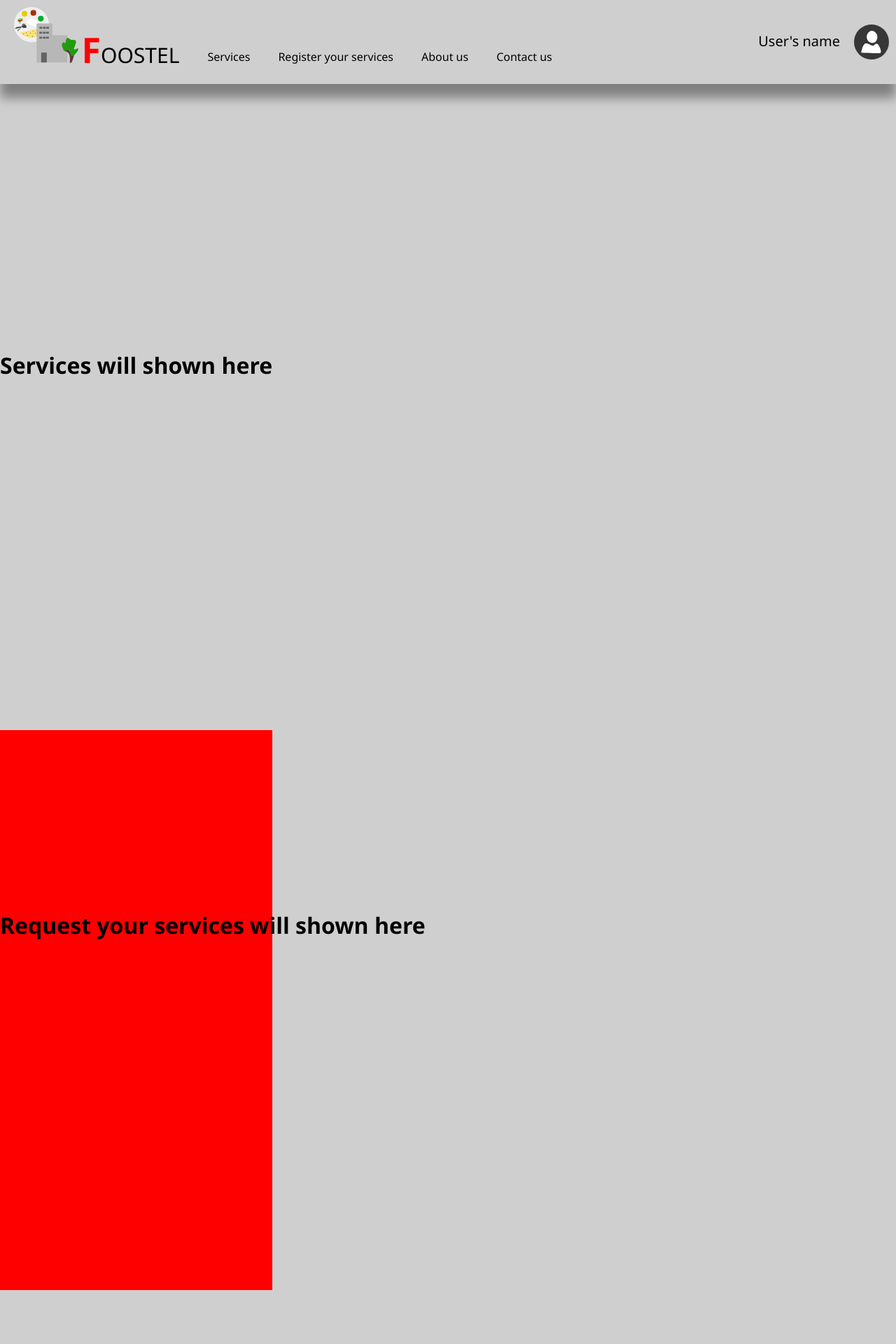
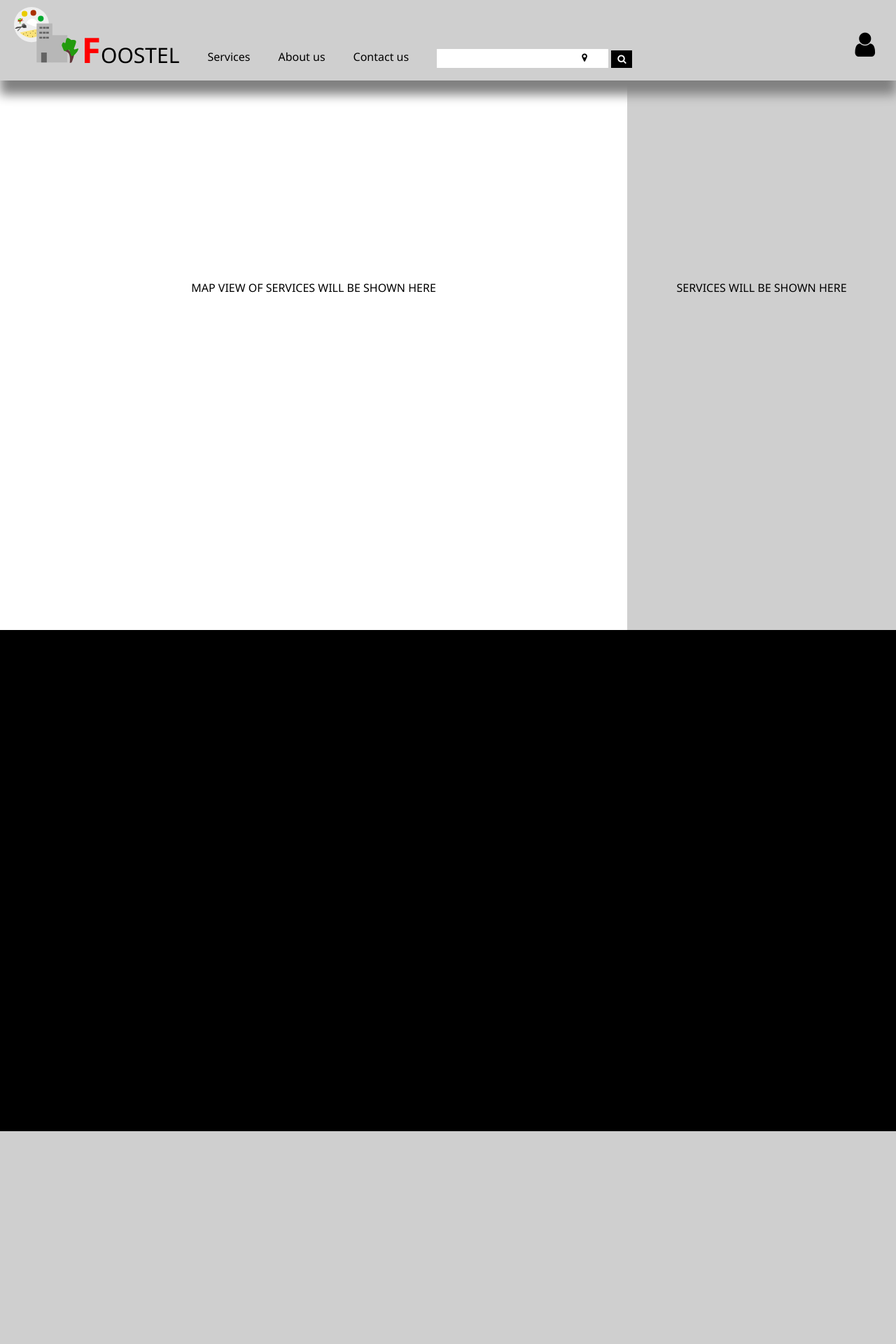
Before and after one commit to Foostel/oasystem, a PHP site: page /user-home.php in a window 1280 px wide. Shown: the top 1920 px of the page at 70% size. After the commit the page ends 1616 px from the top, so only its background shows below. Run offline with PHP 8.4, Linux system fonts and the light colour scheme.

Commit message:
new pages

```diff
--- a/About-us.php
+++ b/About-us.php
@@ -1,3 +1,3 @@
-<div style="position: absolute;">
-	<h1 style="margin-top: 500px;">About us will shown here</h1>
+<div style="color:white;" id="About-us">
+	<center><p style="color: white;">ABOUT US WILL BE SHOWN HERE</p>	</center>
 </div>
--- a/header.php
+++ b/header.php
@@ -8,5 +8,5 @@
                 <a  onclick="if(!h){toggle('pop-up');}" href="page.php#RYS">Register your services</a>
                 <a  onclick="if(!h){toggle('pop-up');}" href="page.php#About-us">About us</a>
                 <a  onclick="if(!h){toggle('pop-up');}" href="page.php#Contact-us">Contact us</a>
-                <span id="signin" ><a onclick ="toggle('pop-up');" >Sign in <img src="user-logo.svg" style="position:relative; top:15px;height: 40px;"></a></span>
+                <span style="position:fixed;right: 30px; font-weight: 600;" id="signin" ><a onclick ="toggle('pop-up');" >Sign in</a></span>
             </div>
--- a/on-db.php
+++ b/on-db.php
@@ -10,9 +10,7 @@
         echo"<script type='text/javascript'> alert('You are verified');
         window.location='user-home.php';
         </script>";
-
         #here all the user information will feeded into database
-
     }
     else{
     echo "Not verified";
--- /dev/null
+++ b/services-map.php
@@ -0,0 +1,3 @@
+<div style="position: absolute; background-color: white" id="MAP-VIEW">
+	<center><p style="margin-top: 300px;">MAP VIEW OF SERVICES WILL BE SHOWN HERE</p></center>
+</div>
--- a/services.php
+++ b/services.php
@@ -1,4 +1,3 @@
-<div style="position: absolute;">
-	<h1 style="margin-top: 500px;">Services will shown here</h1>
-	<div style="height: 100vh; margin-top: 500px; background-color: red;"></div>
+<div style="" id="Services">
+	<center><p style="margin-top: 300px;">SERVICES WILL BE SHOWN HERE</p></center>
 </div>
--- /dev/null
+++ b/side-panel.php
@@ -0,0 +1,12 @@
+<div class="user-info">
+	<?php
+		//code to retrive user profile using session veriable index 'userID'
+		$user_pp = 'user-logo.png';
+		$user_name='User name';
+		echo "<img style='height:70px; border:solid red; border-radius:50%;' src='$user_pp'><p style='margin-top:0px; font-weight:600;'>$user_name</p>";
+
+	?>
+	<a href="" style="display:inline-block;font-size: 15px; margin-top: 10px;">Edit profile <i class="fa fa-angle-right" aria-hidden="true"></i></a>
+	<a href="" style="display:inline-block;font-size: 15px; margin-top: 10px;">Settings <i class="fa fa-cog" aria-hidden="true"></i></a>
+	<button class="btn" style="width: 100px;margin-top: 100px;">Sign out </button>
+</div>
--- a/style.css
+++ b/style.css
@@ -1,5 +1,4 @@
 html{
-    overflow: hidden;
  scroll-behavior: smooth;
 }
 body{
@@ -15,9 +14,21 @@
     height: 100vh;
     background-color: #CFCFCF;
 }
+#MAP-VIEW{
+    background-color: white;
+    height: 100vh;
+    width: 70%;
+    margin-top: 100px;
+    margin-left:0px;
+}
+
 #Services{
+    background-color: #CFCFCF;
     height: 100vh;
-    background-color: #CFCFCF;
+    width: 30%;
+    position: absolute;
+    top: 100px;
+    left:70%;
 }
 #RYS{
     height: 100vh;
@@ -25,7 +36,8 @@
 }
 #About-us{
     height: 100vh;
-    background-color: #CFCFCF;
+    background-color: black;
+    color:gray;
 }
 .header{
     z-index: 1;
@@ -37,6 +49,7 @@
     width: 100%;
     transition: 0.2s;
     filter: drop-shadow(0px 10px 8px gray);
+    padding-bottom: 10px;
 }
 .header:hover{
     transition: 0.2s;
@@ -140,15 +153,28 @@
     right: 400px;
     color: black;
 }
+#side-panel{
+    position: fixed;
+    right: 0px;
+    top:110px;
+    background-color: white;
+    height: 100vh;
+    width: 200px;
+    display: none;
+}
 #user-menu a{
     height: 60px; width: 100%; font-weight: 400; font-size: 20px; display: block; color:white;
 }
 #user-menu a:hover{
     background-color: rgba(0,0,0,0.9);
 }
-#user-pp{
-    border-radius: 50%; width: 3%; position: absolute; top:20px; right: 30px; cursor: pointer;
+#user-menu{
+    list-style: none;
 }
-#user-pp:hover{
-    opacity: 0.6;
+.user-info{
+    width: 100px;
+    display: inline-block;
+    position: relative;
+    top:100px;
+    height: 200px;
 }
--- a/user-header.php
+++ b/user-header.php
@@ -2,10 +2,14 @@
                 <img src="oas-logo.svg" style=" display:inline-block;height: 80px; margin-top: 10px;">
                 <span style="color:red; font-size: 50px; font-weight: 600;">F</span><span style="color: black; font-size: 30px; font-weight: 400;">OOSTEL</span>
             </div>
-            <div class="menus">
-                <a  onclick="if(!h){toggle('pop-up');}" href="#Services">Services</a>
-                <a  onclick="if(!h){toggle('pop-up');}" href="#RYS">Register your services</a>
-                <a  onclick="if(!h){toggle('pop-up');}" href="#About-us">About us</a>
-                <a  onclick="if(!h){toggle('pop-up');}" href="#Contact-us">Contact us</a>
-                <a onclick ="toggle('pop-up');" ><span id="username" style="width:auto; padding:0px 10px 0px 10px;position:fixed; top:45px; right:70px; left:auto; bottom:30px; font-size: 20px; font-weight: 400; font-family: segoe UI;">User's name</span><img src="user-logo.svg" style="position:fixed; top:35px;height: 50px; right: 10px;"></a>
+            <div class="menus" >
+                <a href="user-home.php#services-p">Services</a>
+                <a href="user-home.php#About-us-panel">About us</a>
+                <a href="user-home.php#Contact-us">Contact us</a>
+                <a><form>
+                <input type="text" name="" class="search-box" style="height: 25px; width: 200px; padding-right: 30px;">
+                <button class="btn" style="height: 25px; width: 30px; display: inline-block; background:transparent; color:black;position:fixed;left:820px;"><i class="fa fa-map-marker" aria-hidden="true"></i></button>
+                <button type="submit" class="btn" style="height: 25px; width: 30px; display: inline-block;"><i class="fa fa-search" aria-hidden="true"></i></button>
+                </form></a>
+                <span style="position:fixed;right: 30px; font-size: 40px;" id="signin" ><a onclick ="toggle('side-panel');" ><i class="fa fa-user" aria-hidden="true"></i></a></span>
             </div>
--- a/user-home.php
+++ b/user-home.php
@@ -1,63 +1,56 @@
 <!DOCTYPE html>
-<html>
-<head>
-        <title>Home-user</title>
+    <head>
+        <title>Foostel</title>
+        <link rel="stylesheet" type="text/css" href="style.css">
+        <link rel="stylesheet" href="https://cdnjs.cloudflare.com/ajax/libs/font-awesome/4.7.0/css/font-awesome.min.css">
+        <script type="text/javascript" src="actions.js"></script>
         <script src="https://ajax.googleapis.com/ajax/libs/jquery/3.4.1/jquery.min.js">
         </script>
+
         <script type="text/javascript">
+            $(function(){
+                $('#side-panel').load("side-panel.php");
+            });
             $(function(){
                 $('#header').load("user-header.php");
             });
+
             $(function(){
-                $('#Services').load("services.php");
+                $('#service-map-panel').load("services-map.php");
             });
+
             $(function(){
-                $('#RYS').load("req-services.php");
+                $('#service-panel').load("services.php");
             });
+
             $(function(){
-                $('#About-us').load("About-us.php");
-            });
-            $(function(){
-                $('#Contact-us').load("Contact-us.php");
+                $('#About-us-panel').load("About-us.php");
             });
         </script>
-        <link rel="stylesheet" type="text/css" href="style.css">
-        <link rel="stylesheet" href="https://cdnjs.cloudflare.com/ajax/libs/font-awesome/4.7.0/css/font-awesome.min.css">
-    	<script type="text/javascript" src="actions.js"></script>
-        <script type="text/javascript">
+        <?php
+         ?>
+    </head>
 
-        </script>
-</head>
+    <body>
+        <div class="header" id="header">
+        </div>
 
-<body style="background-color: #E9E9E9;">
-        <div class="header" id="header" style="height:15%;">
-            <!--Load header -->
+        <div class="section" id="services-p">
+        <div id="service-map-panel" onclick="if(!h){toggle('side-panel');}">
         </div>
-        <div class="section" id="Services" onclick="if(!h){toggle('user-menu');}">
+        <div id="service-panel" onclick="if(!h){toggle('side-panel');}">
+        </div>
+        </div>
 
-        </div>
-        <div class="section" id="RYS" onclick="if(!h){toggle('user-menu');}">
-
-        </div>
-        <div class="section" id="About-us" onclick="if(!h){toggle('user-menu');}">
-
-        </div>
-        <div class="section" id="Contact-us" onclick="if(!h){toggle('user-menu');}">
+        <div class="section" id="About-us-panel" onclick="if(!h){toggle('side-panel');}">
 
         </div>
 
-        <div class="section" onclick="if(!h){toggle('user-menu');}">
+
+        <div class="section" id="Contact us" onclick="if(!h){toggle('side-panel');}"></div>
+        <div class="side-panel" id="side-panel" style="text-align: center;">
 
         </div>
 
-        <div id="user-menu" class="right-side-panel">
-            	<div style="margin-top:85px; width: 100%; height: 600px;">
-            		<a >Edit profile</a>
-            		<a >Preferences</a>
-            		<a >Requested services</a>
-            		<a >Services in use</a>
-                    <button class="btn" style="width: 100px; margin: 100px;">Sign out</button>
-            	</div>
-        </div>
-</body>
+    </body>
 </html>
```
Also changed, not shown: user-logo.png.
